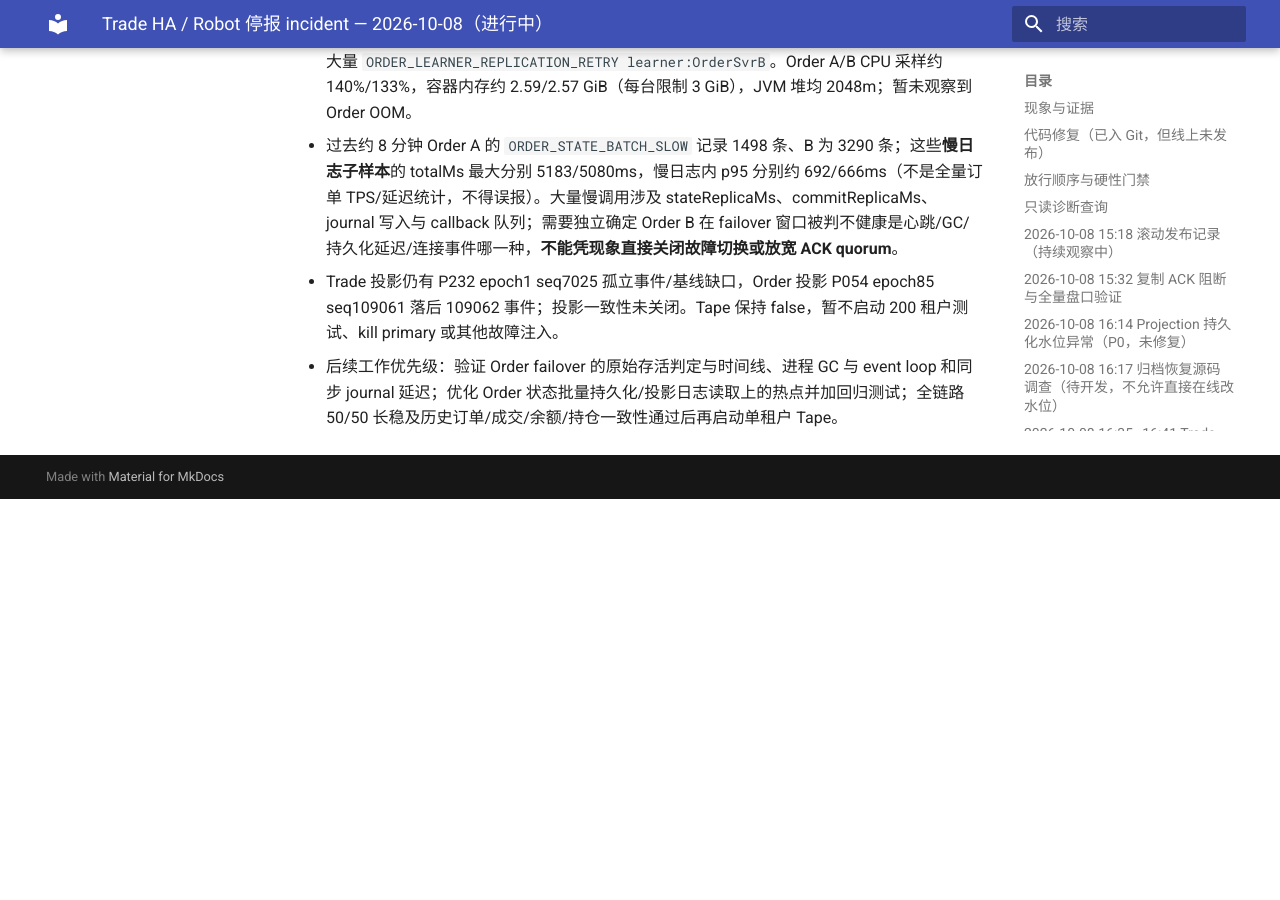
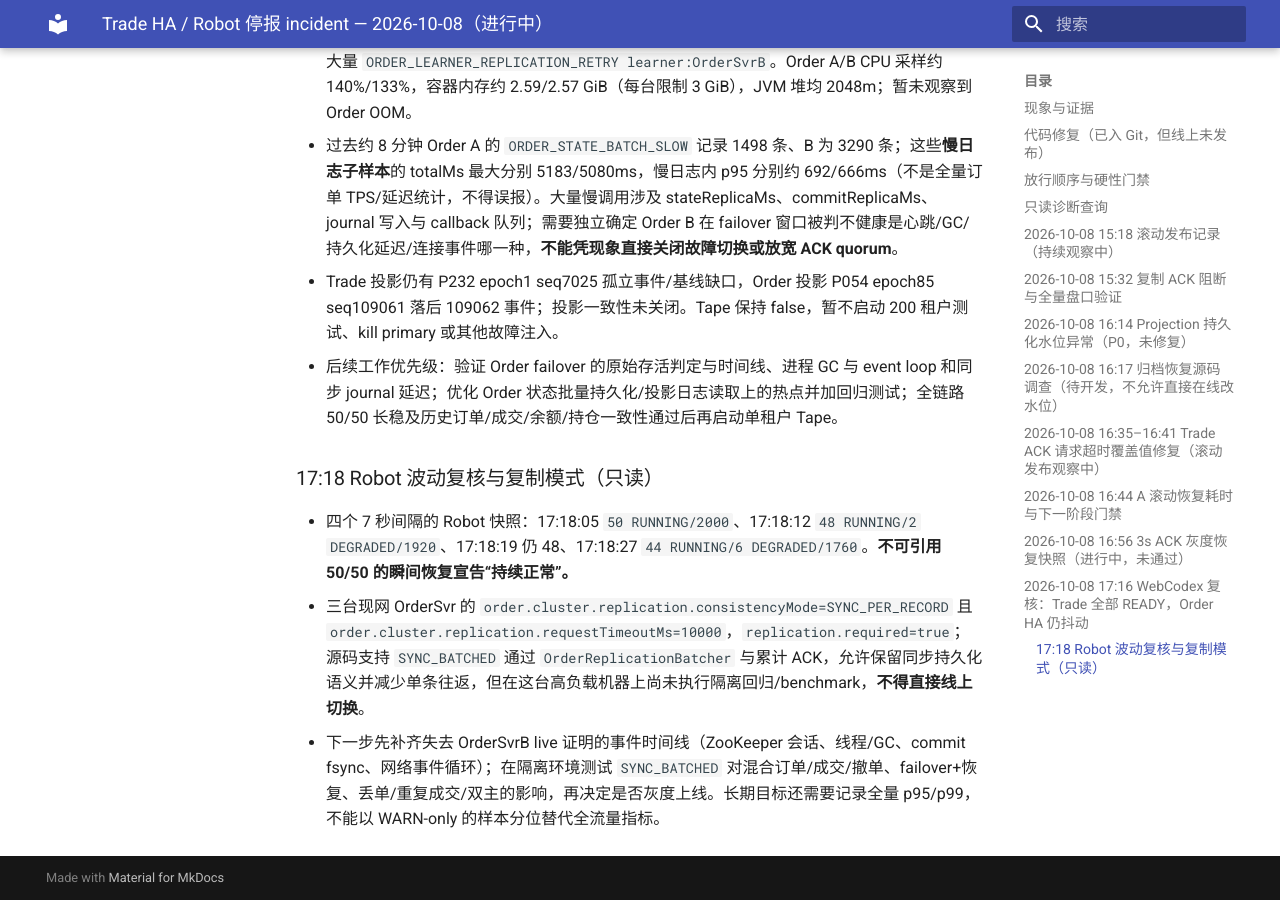
Before and after one commit to bliplink/dc-quant-deploy, an MkDocs documentation site: the page built from docs/TRADE_ROBOT_HEAP_INCIDENT_20261008.zh-CN.md, in a window 1280 px wide and 900 px high, scrolled down 8029 px. Built offline with MkDocs 1.6.1 and Material for MkDocs 9.7.7, drawn with Linux system fonts in a browser that asks for light colours; before the commit the page ends 8528 px from its top, so only the background shows below that.

Commit message:
docs: record recurring robot flap and Order synchronous replication bottleneck

```diff
--- a/docs/TRADE_ROBOT_HEAP_INCIDENT_20261008.zh-CN.md
+++ b/docs/TRADE_ROBOT_HEAP_INCIDENT_20261008.zh-CN.md
@@ -126,3 +126,9 @@ docker stats --no-stream dc-saas-tradesvr dc-saas-tradesvr-b dc-saas-robotsvr
 - 过去约 8 分钟 Order A 的 `ORDER_STATE_BATCH_SLOW` 记录 1498 条、B 为 3290 条；这些**慢日志子样本**的 totalMs 最大分别 5183/5080ms，慢日志内 p95 分别约 692/666ms（不是全量订单 TPS/延迟统计，不得误报）。大量慢调用涉及 stateReplicaMs、commitReplicaMs、journal 写入与 callback 队列；需要独立确定 Order B 在 failover 窗口被判不健康是心跳/GC/持久化延迟/连接事件哪一种，**不能凭现象直接关闭故障切换或放宽 ACK quorum**。
 - Trade 投影仍有 P232 epoch1 seq7025 孤立事件/基线缺口，Order 投影 P054 epoch85 seq109061 落后 109062 事件；投影一致性未关闭。Tape 保持 false，暂不启动 200 租户测试、kill primary 或其他故障注入。
 - 后续工作优先级：验证 Order failover 的原始存活判定与时间线、进程 GC 与 event loop 和同步 journal 延迟；优化 Order 状态批量持久化/投影日志读取上的热点并加回归测试；全链路 50/50 长稳及历史订单/成交/余额/持仓一致性通过后再启动单租户 Tape。
+
+### 17:18 Robot 波动复核与复制模式（只读）
+
+- 四个 7 秒间隔的 Robot 快照：17:18:05 `50 RUNNING/2000`、17:18:12 `48 RUNNING/2 DEGRADED/1920`、17:18:19 仍 48、17:18:27 `44 RUNNING/6 DEGRADED/1760`。**不可引用 50/50 的瞬间恢复宣告“持续正常”。**
+- 三台现网 OrderSvr 的 `order.cluster.replication.consistencyMode=SYNC_PER_RECORD` 且 `order.cluster.replication.requestTimeoutMs=10000`，`replication.required=true`；源码支持 `SYNC_BATCHED` 通过 `OrderReplicationBatcher` 与累计 ACK，允许保留同步持久化语义并减少单条往返，但在这台高负载机器上尚未执行隔离回归/benchmark，**不得直接线上切换**。
+- 下一步先补齐失去 OrderSvrB live 证明的事件时间线（ZooKeeper 会话、线程/GC、commit fsync、网络事件循环）；在隔离环境测试 `SYNC_BATCHED` 对混合订单/成交/撤单、failover+恢复、丢单/重复成交/双主的影响，再决定是否灰度上线。长期目标还需要记录全量 p95/p99，不能以 WARN-only 的样本分位替代全流量指标。
```
